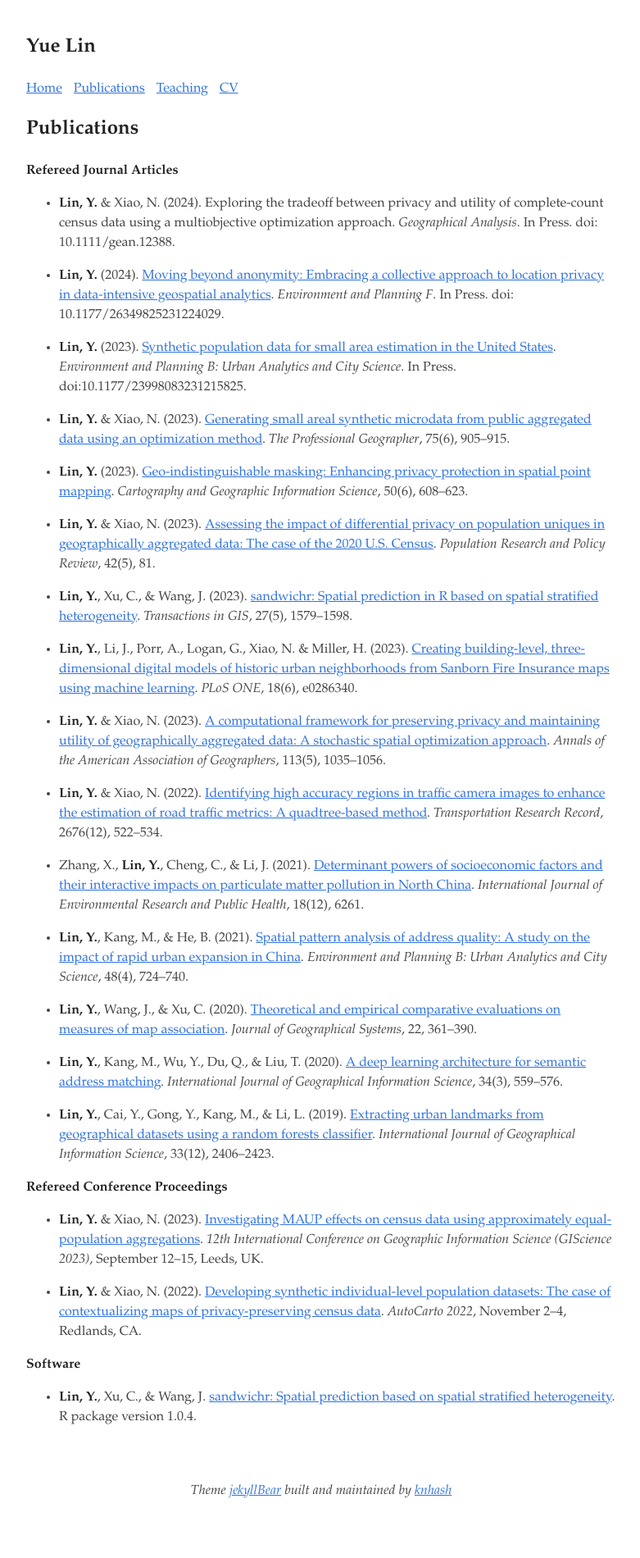
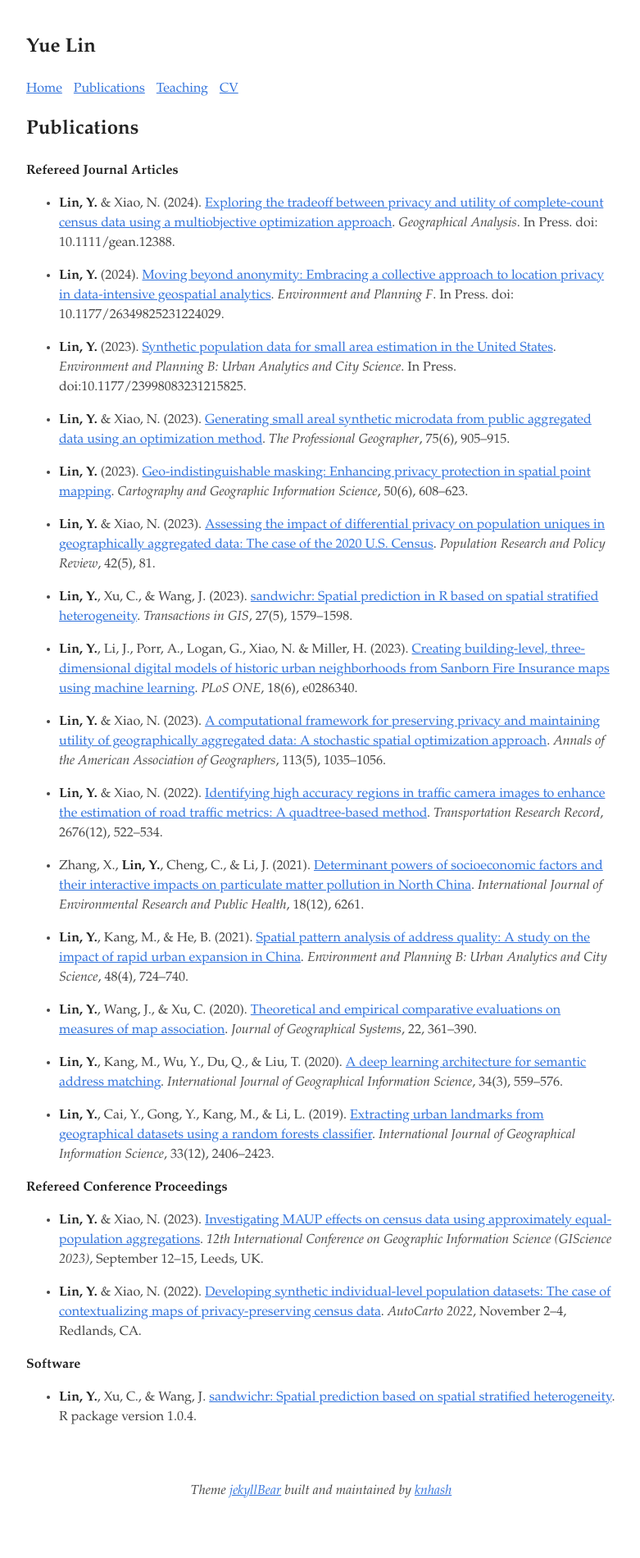
Before and after one commit to linyuehzzz/linyuehzzz.github.io, a Jekyll site: the page built from publications.md, in a window 1280 px wide. Shown: the whole page at 82% size, without its empty margins (248-1029 px from the left). Built offline with Jekyll 4.4.1, drawn with Linux system fonts in a browser that asks for light colours; part of the change alters nothing that is shown.

Commit message:
update pub

```diff
--- a/publications.md
+++ b/publications.md
@@ -7,7 +7,7 @@ permalink: /publications
 
 **Refereed Journal Articles**
 
-- **Lin, Y.** & Xiao, N. (2024). Exploring the tradeoff between privacy and utility of complete-count census data using a multiobjective optimization approach. *Geographical Analysis*. In Press. doi: 10.1111/gean.12388.
+- **Lin, Y.** & Xiao, N. (2024). [Exploring the tradeoff between privacy and utility of complete-count census data using a multiobjective optimization approach](https://doi.org/10.1111/gean.12388). *Geographical Analysis*. In Press. doi: 10.1111/gean.12388.
 
 - **Lin, Y.** (2024). [Moving beyond anonymity: Embracing a collective approach to location privacy in data-intensive geospatial analytics](https://journals.sagepub.com/doi/10.1177/26349825231224029). *Environment and Planning F*. In Press. doi: 10.1177/26349825231224029.
 
```
Also changed, not shown: 1 other file.
